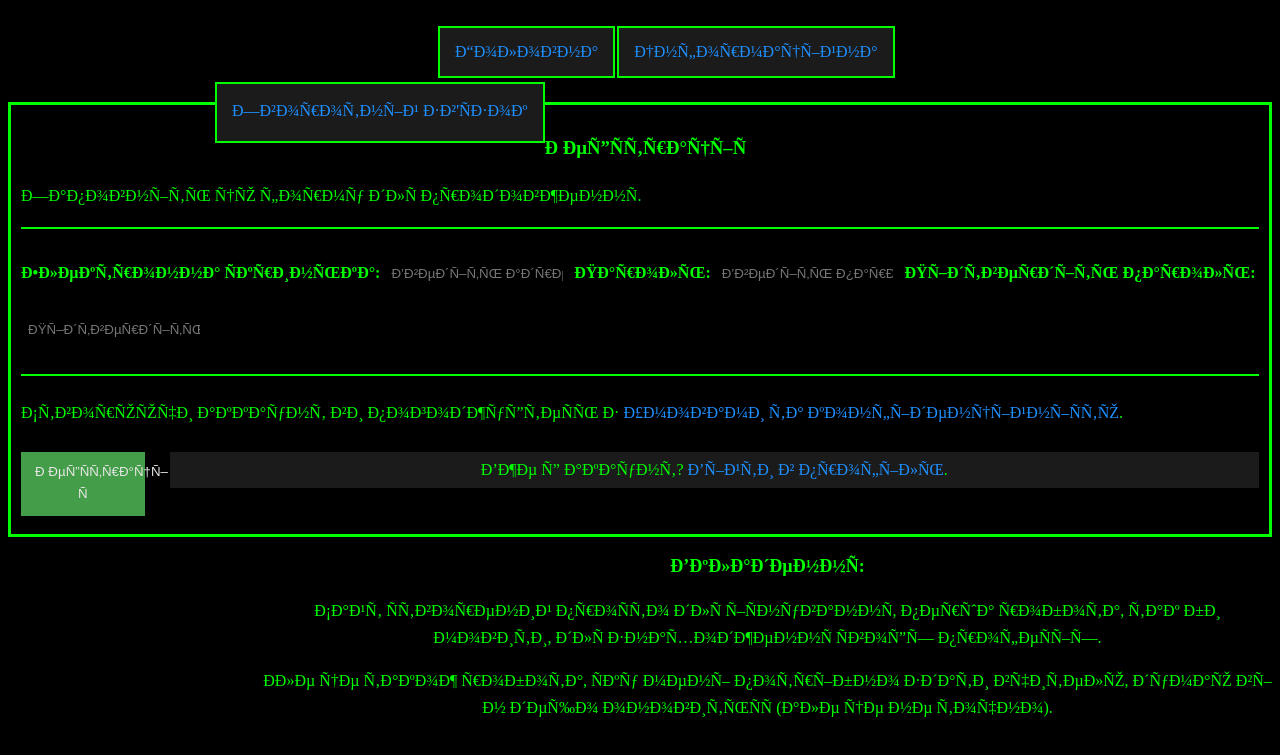
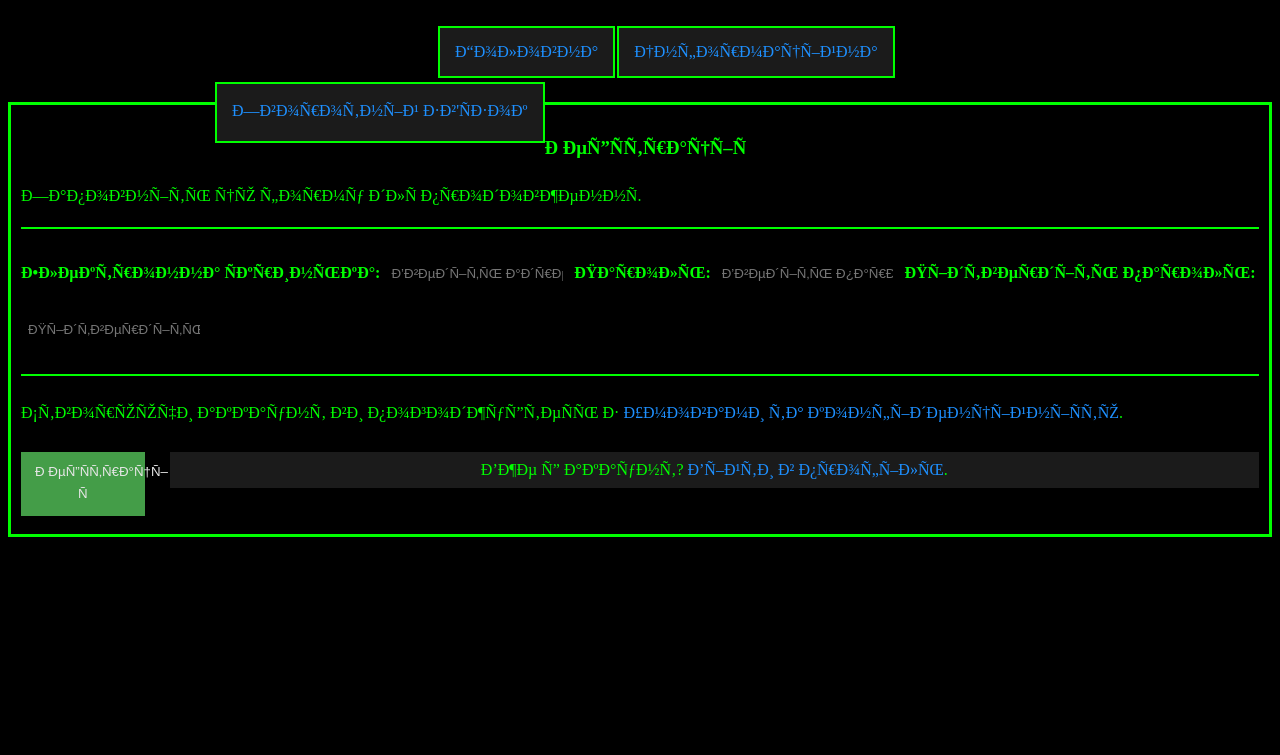
Before and after one commit to PrivateUserNa/SSQ, a plain HTML site: page index.html in a window 1280 px wide. Shown: the part 135-890 px from the top of the page. Drawn offline with Linux system fonts and the light colour scheme.

Commit message:
Update index.html

```diff
--- a/index.html
+++ b/index.html
@@ -51,11 +51,6 @@
 
 </form>
 
-<div class="info" align="center">
-<p><strong><font size="4">Вкладення:</font></strong></p>
-<p>Сайт створений просто для існування, перша робота, так би мовити, для знаходження своєї професії.<p>Але це також робота, яку мені потрібно здати вчителю, думаю він дещо оновиться (але це не точно).</p>
-</p>
-</div>
 <div class="box4">
 <p class="text"></p>
 <p>за всіма питаннями пишіть на електронну скриньку oleg23.08.20062@gmail.com</p>
```
